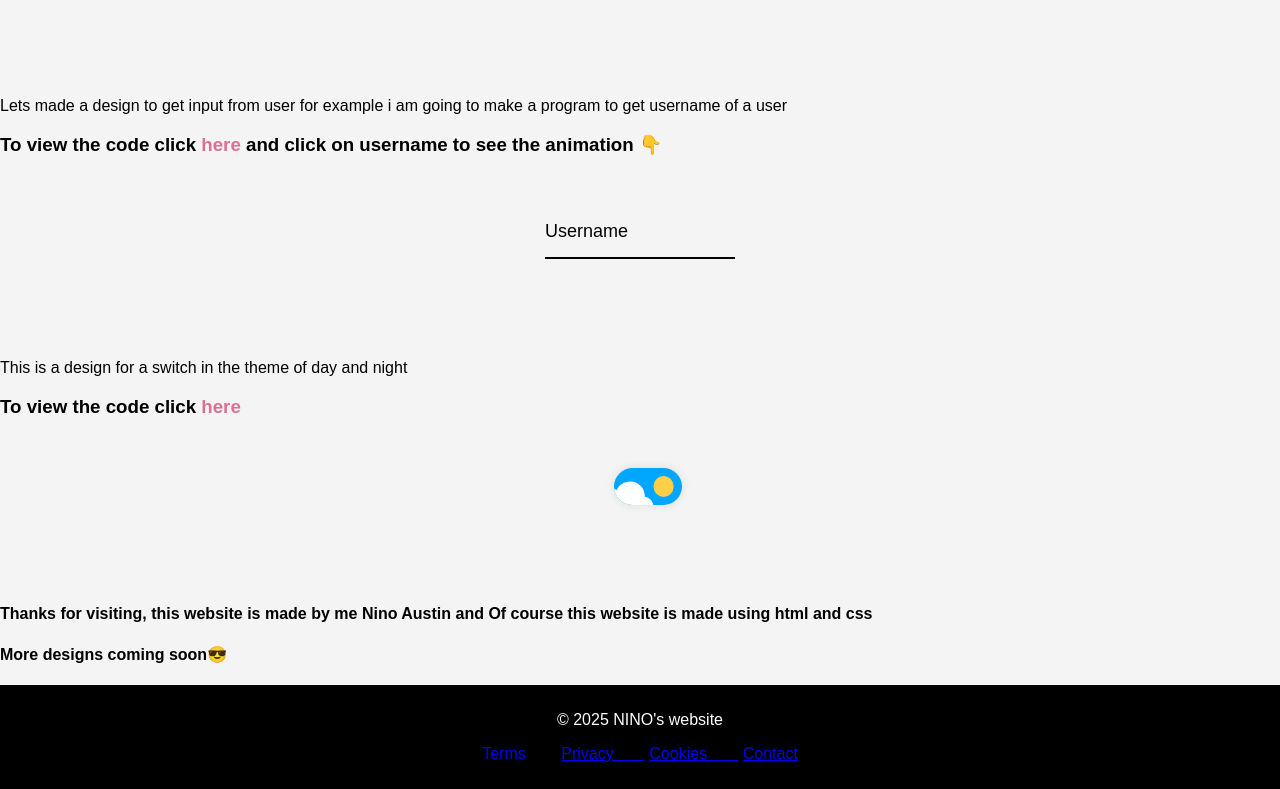
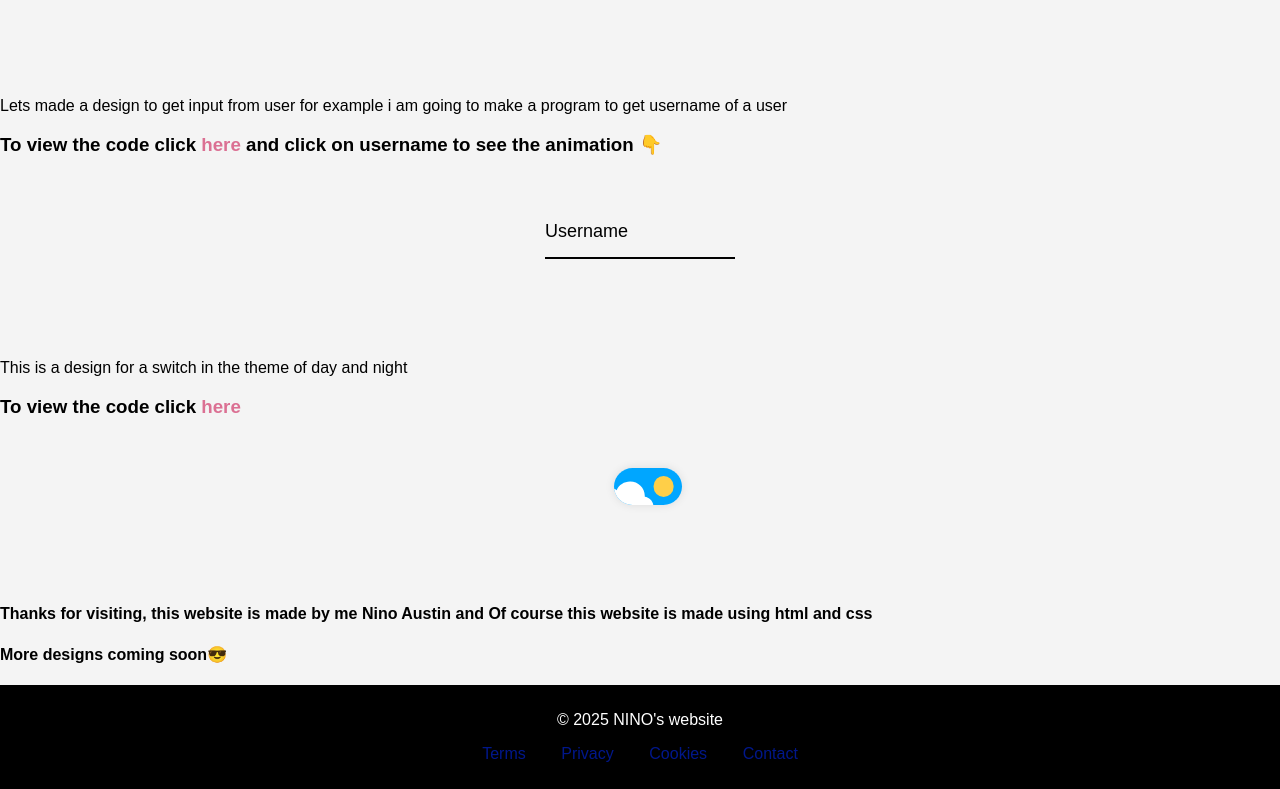
Before and after one commit to ninoaustin1/ninosweb, a plain HTML site: page index.html in a window 1280 px wide. Shown: the part 1047-1836 px from the top of the page. Drawn offline with Linux system fonts and the light colour scheme.

Commit message:
Update index.html

```diff
--- a/index.html
+++ b/index.html
@@ -515,17 +515,21 @@
     <h4>More designs coming soon😎</h4>
     <footer>
       <p>&copy; 2025 NINO's website</p>
-   <p>
-        <a href="Terms.html" style="text-decoration: none"
+      <p>
+        <a href="Terms.html" style="text-decoration: none; color: #00178b"
           >Terms&nbsp;&nbsp;&nbsp;&nbsp;&nbsp;&nbsp;&nbsp;</a
         >
-        <a href="Privacy Policy.html"
+        <a
+          href="Privacy Policy.html"
+          style="text-decoration: none; color: #00178b"
           >Privacy&nbsp;&nbsp;&nbsp;&nbsp;&nbsp;&nbsp;&nbsp;</a
         >
-        <a href="Cookies.html"
+        <a href="Cookies.html" style="text-decoration: none; color: #00178b"
           >Cookies&nbsp;&nbsp;&nbsp;&nbsp;&nbsp;&nbsp;&nbsp;</a
         >
-        <a href="Contact.html">Contact</a>
+        <a href="Contact.html" style="text-decoration: none; color: #00178b"
+          >Contact</a
+        >
       </p>
     </footer>
   </body>
```
